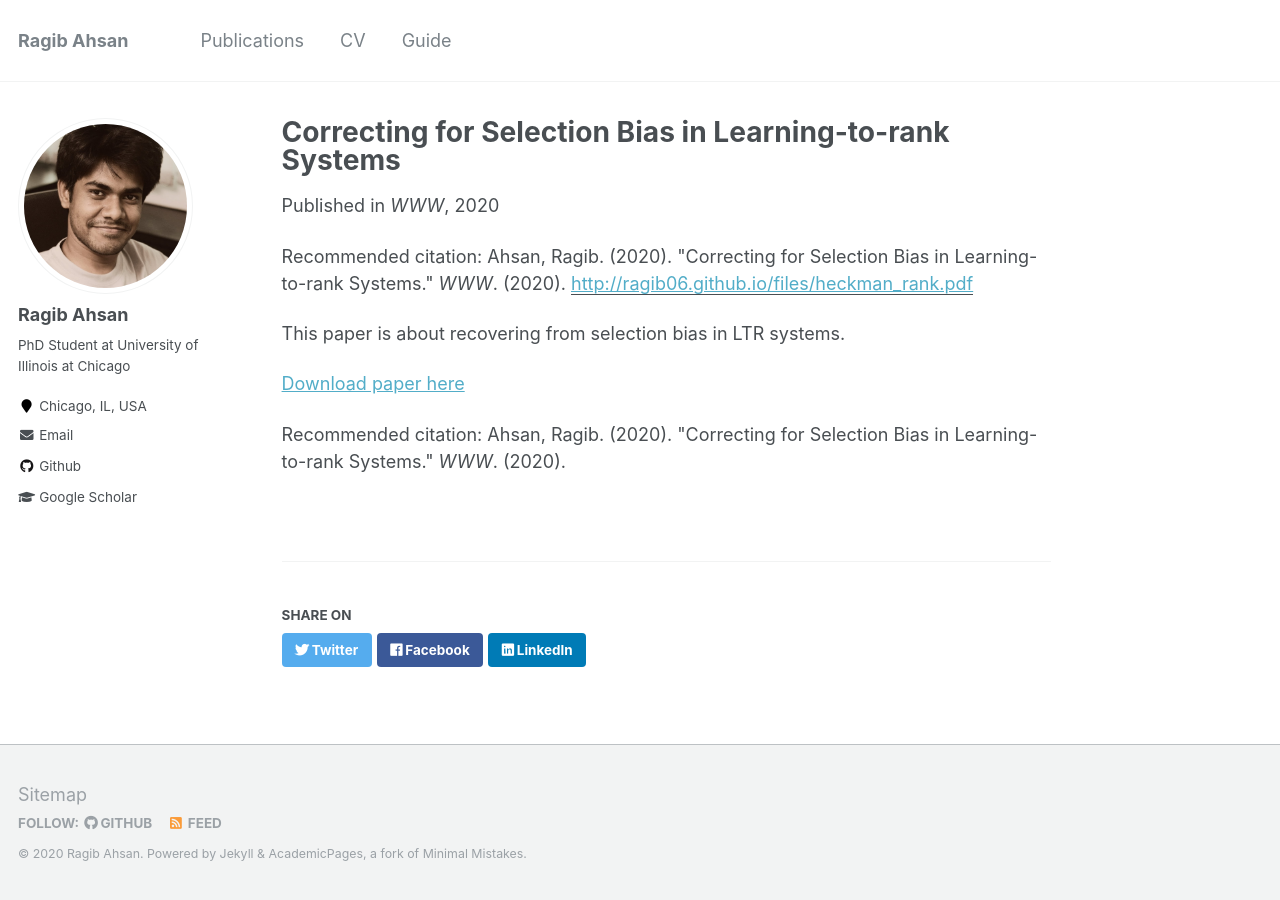
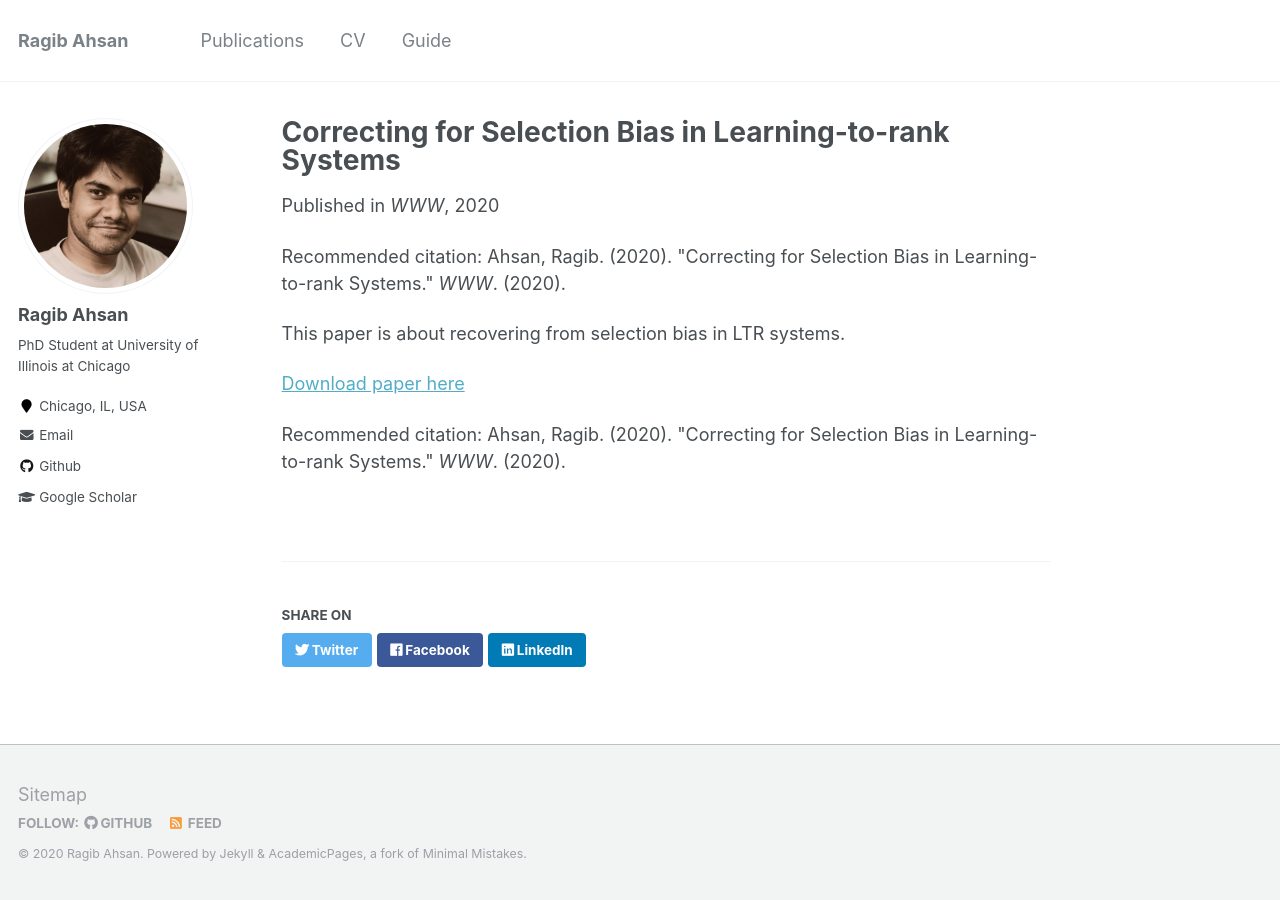
Before and after one commit to ragib06/ragib06.github.io, a Jekyll site: the page built from _publications/2020-01-10-heckman-rank.md, in a window 1280 px wide. Built offline with Jekyll 4.4.1, drawn with Linux system fonts in a browser that asks for light colours; some of the changed lines change nothing that is shown.

Commit message:
Update 2020-01-10-heckman-rank.md

```diff
--- a/_publications/2020-01-10-heckman-rank.md
+++ b/_publications/2020-01-10-heckman-rank.md
@@ -5,7 +5,7 @@ permalink: /publication/2020-01-10-heckman-rank
 excerpt: 'This paper is about recovering from selection bias in LTR systems.'
 date: 2020-01-10
 venue: 'WWW'
-paperurl: 'http://ragib06.github.io/files/heckman_rank.pdf'
+paperurl: ''
 citation: 'Ahsan, Ragib. (2020). &quot;Correcting for Selection Bias in Learning-to-rank Systems.&quot; <i>WWW</i>. (2020).'
 ---
 This paper is about recovering from selection bias in LTR systems.
```
